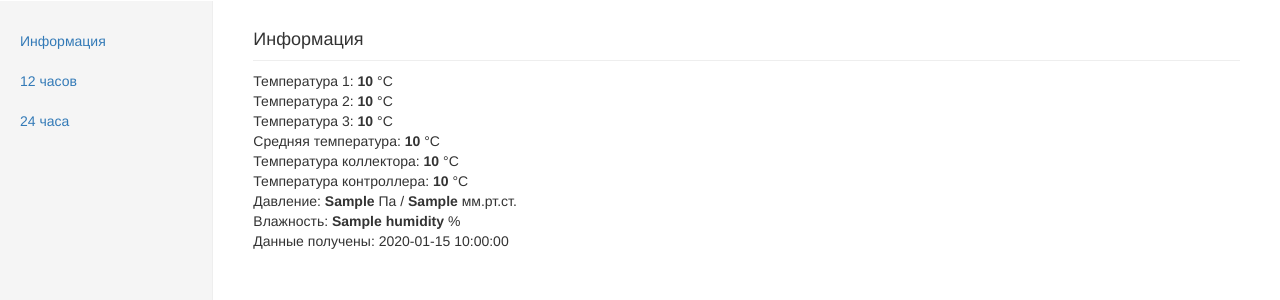
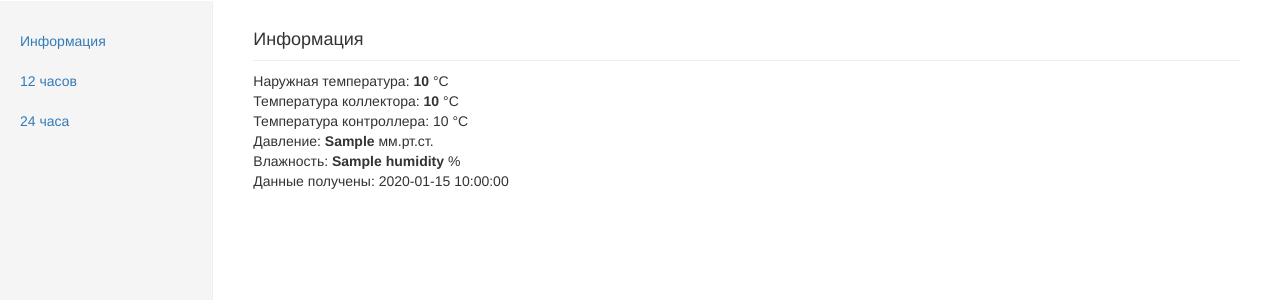
Before and after one commit to anatoliis/weather_server, a Python web app: template templates/info.html in a window 1280 px wide. Shown: the part 50-350 px from the top of the page. Run offline with Jinja, Linux system fonts and the light colour scheme; the template is opened without the code that fills it: most values are stand-ins (such as "Sample title", 1, 10 or a date in 2020); some libraries are stand-ins or nearby versions.

Commit message:
Removed unnecessary info

```diff
--- a/templates/info.html
+++ b/templates/info.html
@@ -4,13 +4,10 @@
 
 {% block content %}
 	<h4 class="sub-header">Информация</h4>
-    Температура 1: <b>{{ measurement.temperature_1 }}</b> °C<br>
-    Температура 2: <b>{{ measurement.temperature_2 }}</b> °C<br>
-    Температура 3: <b>{{ measurement.temperature_3 }}</b> °C<br>
-    Средняя температура: <b>{{ measurement.avg_temperature }}</b> °C<br>
+    Наружная температура: <b>{{ measurement.avg_temperature }}</b> °C<br>
     Температура коллектора: <b>{{ measurement.temperature_collector }}</b> °C<br>
-    Температура контроллера: <b>{{ measurement.temperature_unit }}</b> °C<br>
-    Давление: <b>{{ measurement.pressure_pa }}</b> Па / <b>{{ measurement.pressure_mm }}</b> мм.рт.ст.<br>
+    Температура контроллера: {{ measurement.temperature_unit }} °C<br>
+    Давление: <b>{{ measurement.pressure_mm }}</b> мм.рт.ст.<br>
     Влажность: <b>{{ measurement.humidity }}</b> %<br>
     Данные получены: {{ measurement.timestamp }}<br>
 {% endblock %}
```
